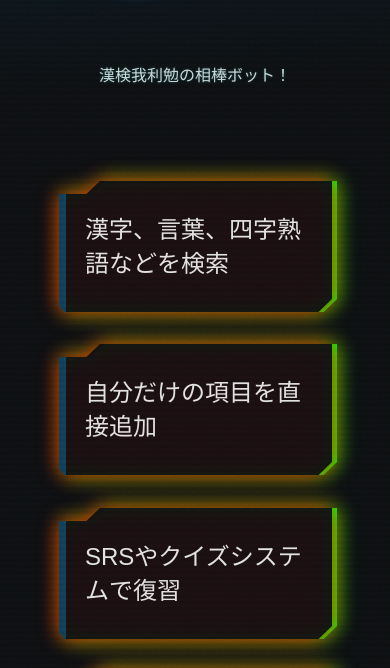
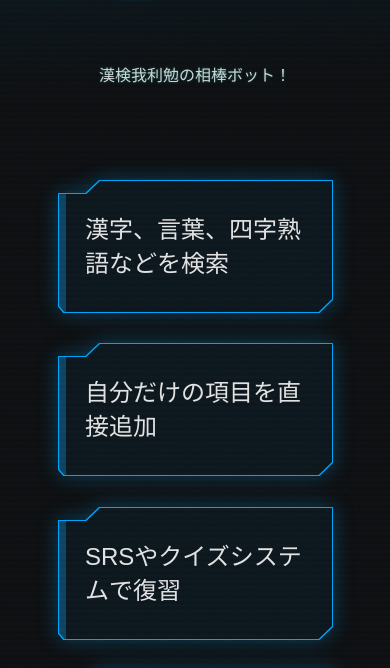
Before and after one commit to PukekoKiwi/PicoTan, a website with bundled scripts: page public/index.html in a window 390 px wide. Shown: the part 176-844 px from the top of the page. Built offline with nearby package versions, Linux system fonts and the light colour scheme; a web font is replaced by a local one.

Commit message:
Outlines now work on mobile

```diff
--- a/public/styles/local-styles/index.css
+++ b/public/styles/local-styles/index.css
@@ -142,7 +142,6 @@
 .feature-intro {
     padding: var(--spacing-lg);
     width: clamp(320px, 90%, 1500px);
-    /*
     filter: drop-shadow( 1px  0   0   var(--accent-color))
             drop-shadow(-1px  0   0   var(--accent-color))
             drop-shadow( 0    1px 0   var(--accent-color))
@@ -153,11 +152,6 @@
                     drop-shadow( 0    1px 0   var(--accent-color))
                     drop-shadow( 0   -1px 0   var(--accent-color))
                     drop-shadow( 0    0   10px rgba(var(--accent), .3));
-                    */
-    filter: drop-shadow( 0    0   10px red)
-            drop-shadow( 5px  0   0   lime);
-    -webkit-filter: drop-shadow( 0    0   10px red)
-                    drop-shadow( 5px  0   0   lime);
 }
 
 /* ───── grid of mini-cards ───── */
@@ -204,7 +198,7 @@
             95% 100%,
             100% 90%);
     background: rgba(13, 15, 17, 0.95);
-    will-change: transform;
+    contain: layout paint;
 }
 
 .feature-intro__item::after {
```
